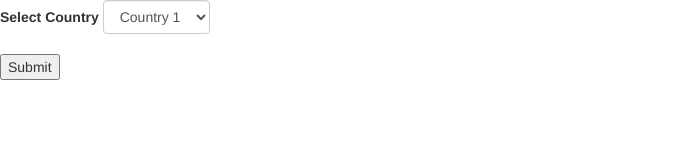
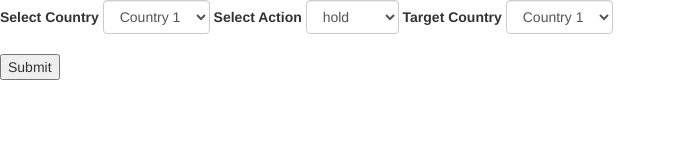
Before and after one commit to p-baxter/subtle-statecraft, a plain HTML site: page index.html in a window 1280 px wide. Shown: the whole page, without its empty margins (0-676 px from the left). Drawn offline with nearby package versions, Linux system fonts and the light colour scheme.

Commit message:
Added action and target select

```diff
--- a/diplo.js
+++ b/diplo.js
@@ -22,7 +22,7 @@ app.use(bodyParser.urlencoded({
 
 
 app.post('/action', function(req,res) {
-	res.send('You selected ' + req.body.country);
+	res.send('You selected ' + req.body.countrySelect + ' to perform ' +req.body.actionSelect + ' on ' + req.body.targetSelect);
 });
 
 app.listen(8080,function() {
--- a/index.html
+++ b/index.html
@@ -9,13 +9,27 @@
 <body>
 	<form action="http://127.0.0.1:8080/action" method="post" role="form">
 		<label for="countrySelect">Select Country</label>
-		<select class="form-control form-control-inline" name="country" id="countrySelect">
+		<select class="form-control form-control-inline" name="countrySelect" id="countrySelect">
 			<option>Country 1</option>
 			<option>Country 2</option>
 			<option>Country 3</option>
 			<option>Country 4</option>
 			<option>Country 5</option>
 		</select>
+		<label for="countrySelect">Select Action</label>
+		<select class="form-control form-control-inline" name="actionSelect" id="actionSelect">
+			<option>hold</option>
+			<option>attack</option>
+			<option>support</option>
+			<option>convoy</option>
+		</select>
+		<label for="targetSelect">Target Country</label>
+		<select class="form-control form-control-inline" name="targetSelect" id="countrySelect">
+			<option>Country 1</option>
+			<option>Country 2</option>
+			<option>Country 3</option>
+			<option>Country 4</option>
+		</select>
 		<br><br>
 		<input type="submit">
 	</form>
```
